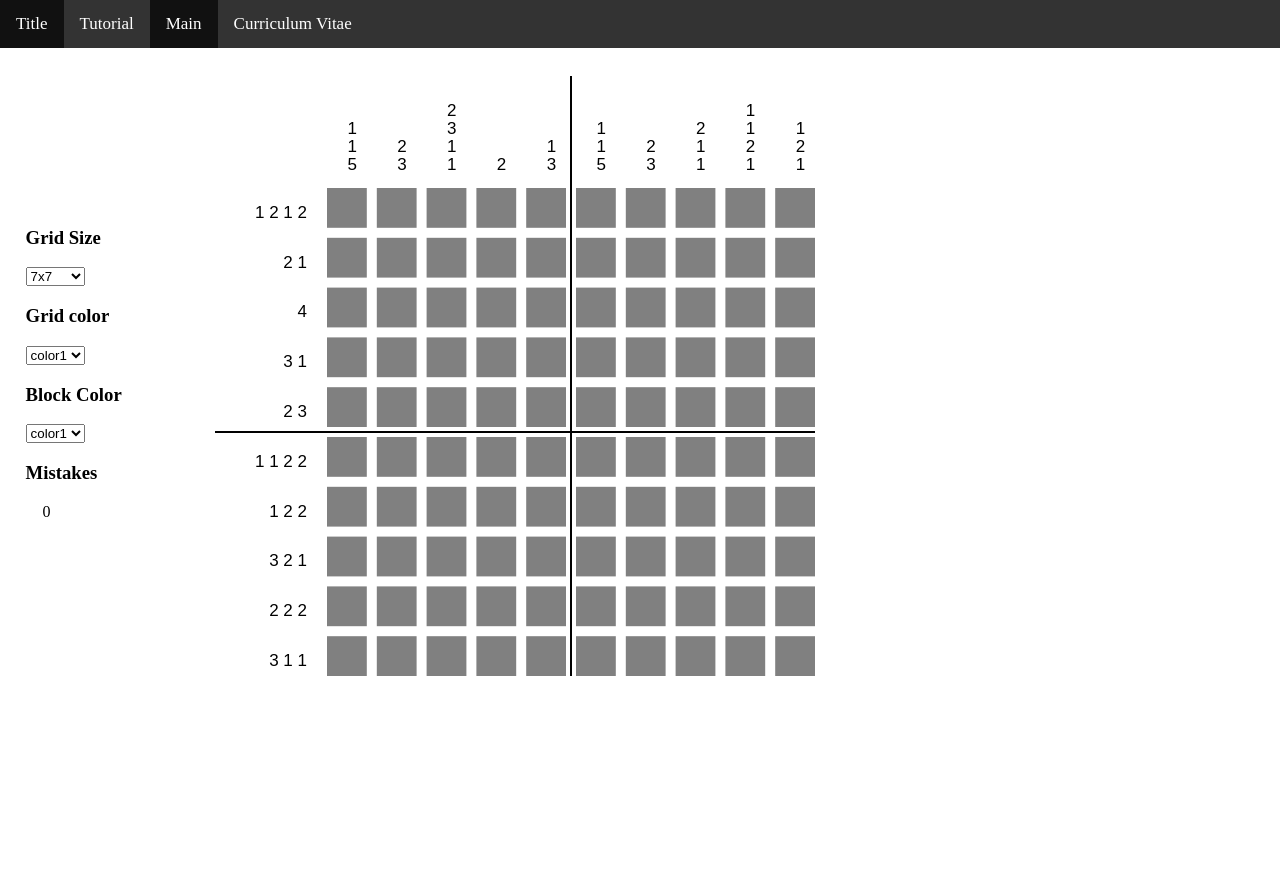
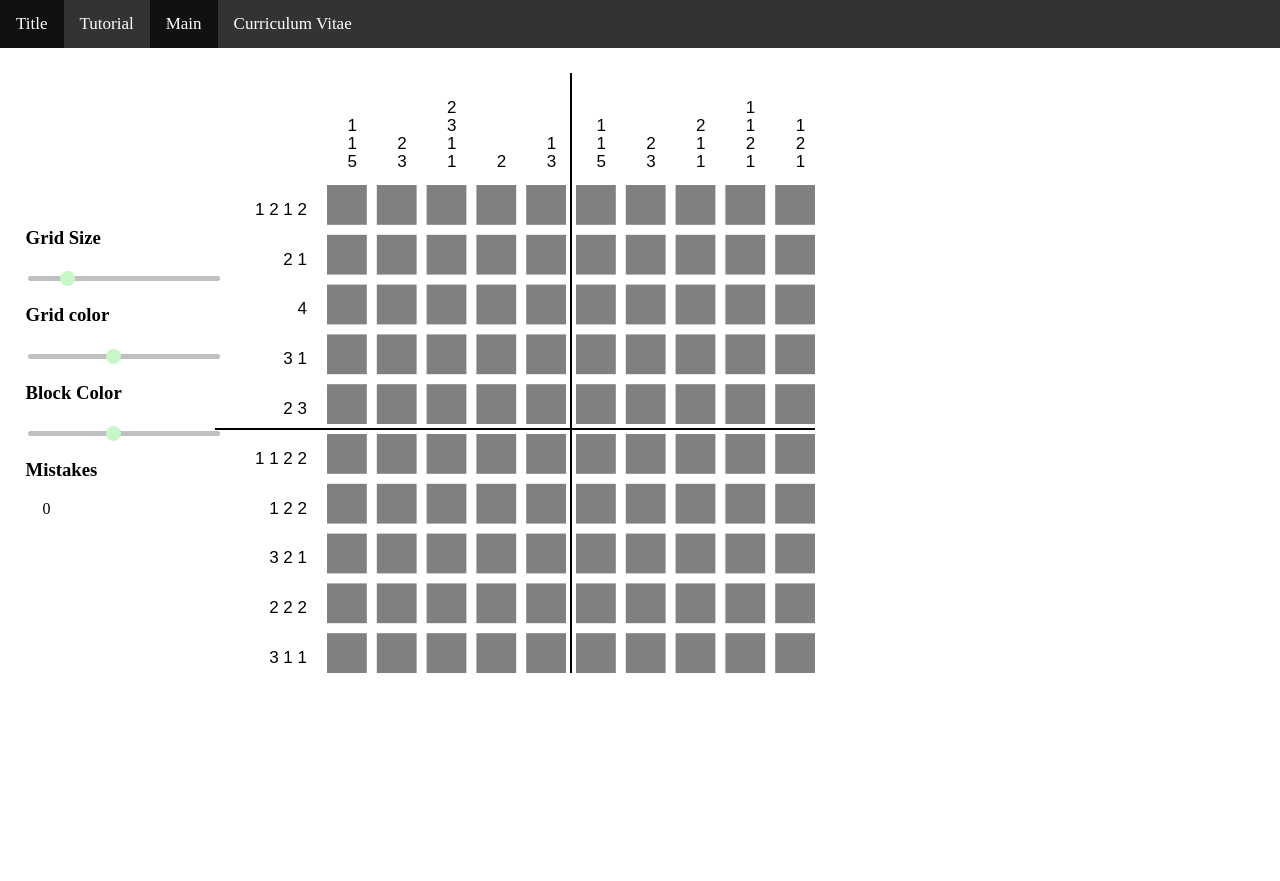
Before and after one commit to ggkfox/Picross, a PHP site: page / in a window 1280 px wide; the page is wider, and only the part inside the window is pictured. After the commit the page ends 673 px from the top of that part, so only its background shows below. Run offline with PHP 8.4, Linux system fonts and the light colour scheme.

Commit message:
slider html and css
got the squad on my back like the last name

```diff
--- a/css/styles.css
+++ b/css/styles.css
@@ -55,3 +55,35 @@ li a:hover{
 li a.active{
 	background-color: #111;
 }
+.slider{
+	-webkit-appearance: none;
+    width: 15%;
+    height: 5px;
+    border-radius: 5px;
+    background: grey;
+    outline: none;
+    opacity: .5;
+    -webkit-transition: .4s;
+    transition: opacity .4s;
+}
+.slider:hover {
+    opacity: 1;
+}
+
+.slider::-webkit-slider-thumb {
+    -webkit-appearance: none;
+    appearance: none;
+    width: 15px;
+    height: 15px;
+    border-radius: 50%;
+    background: lightgreen;
+    cursor: pointer;
+}
+
+.slider::-moz-range-thumb {
+    width: 25px;
+    height: 25px;
+    border-radius: 50%;
+    background: lightgreen;
+    cursor: pointer;
+}
--- a/index.html
+++ b/index.html
@@ -21,20 +21,17 @@
 
 	<div id = "controls">
 		<h3>Grid Size</h3>
-			<select>
-				<option value = "7x7">7x7</option>
-				<option value = "13x13">13x13</option>
-			</select>
+			<div>
+			<p><input type="range" min="3" max="25" value="7" class="slider" id="gridSize"></p>
+			</div>
 		<h3>Grid color</h3>
-			<select>
-				<option value = "color1">color1</option>
-				<option value = "color2">color2</option>
-			</select>
+			<div>
+			<p><input type="range" min="1" max="10" value="5" class="slider" id="gridColor"></p>
+			</div>
 		<h3>Block Color</h3>
-			<select>
-				<option value = "color1">color1</option>
-				<option value = "color2">color2</option>
-			</select>
+			<div>
+			<p><input type="range" min="1" max="10" value="5" class="slider" id="blockColor"></p>
+			</div>
 		<h3>Mistakes</h3>
 		<div id="mistakes">0</div>
 	</div>
```
